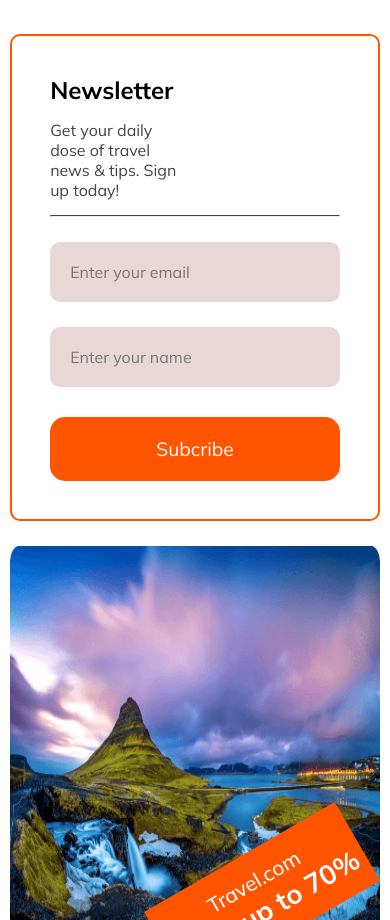
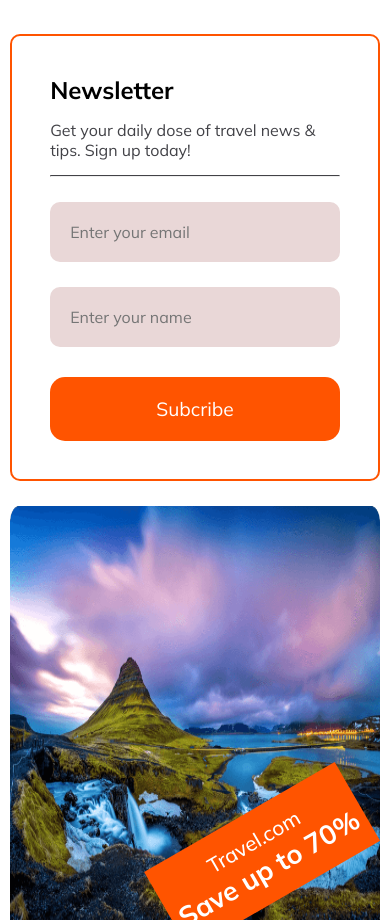
Before and after one commit to mahdigithubr/Feature-travels-website, a plain HTML site: page index.html in a window 390 px wide. Shown: the part 9120-10040 px from the top of the page. Drawn offline with Linux system fonts and the light colour scheme.

Commit message:
comple the project

```diff
--- a/styles/style.css
+++ b/styles/style.css
@@ -855,6 +855,10 @@
     background-position: top bottom;
     align-items: flex-end;
   }
+
+  .newslatter-desc {
+    margin-right: 10px;
+  }
   .deals-card {
     width: 100%;
     padding: 20px;
```
